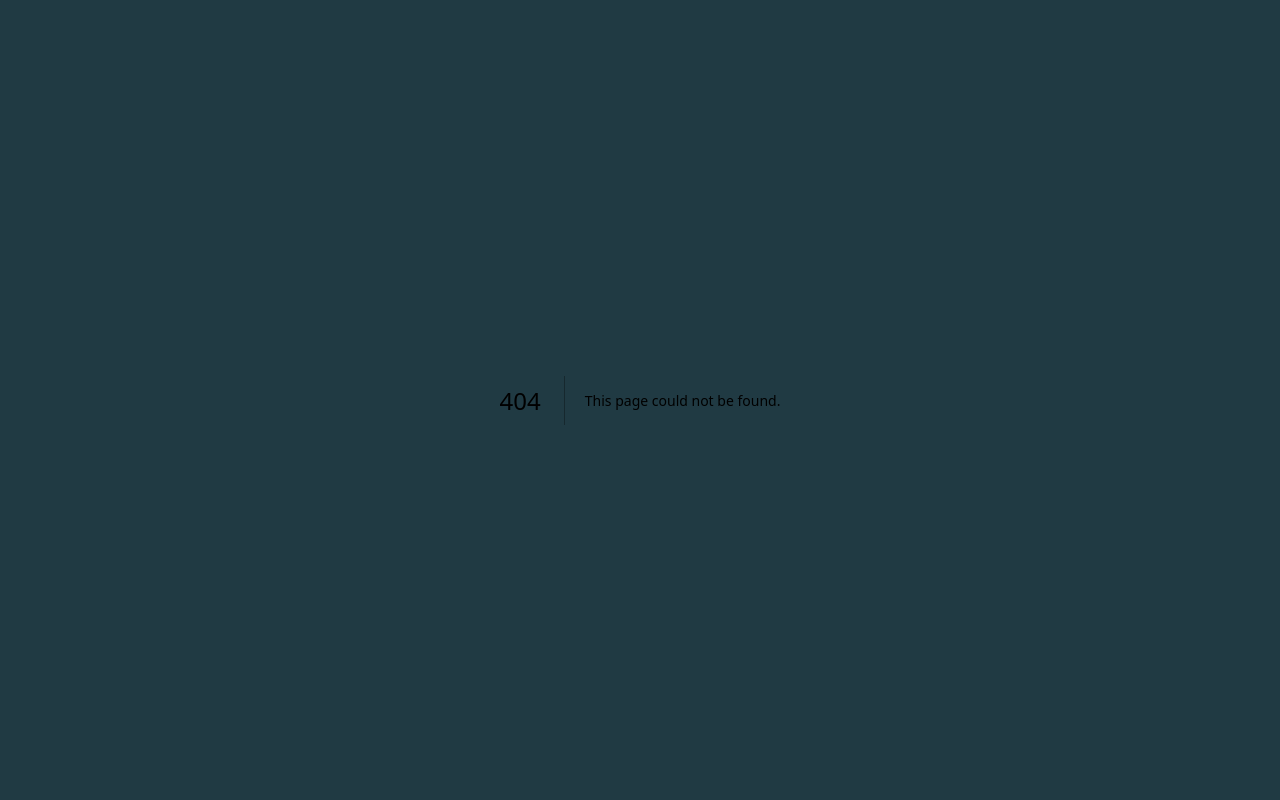
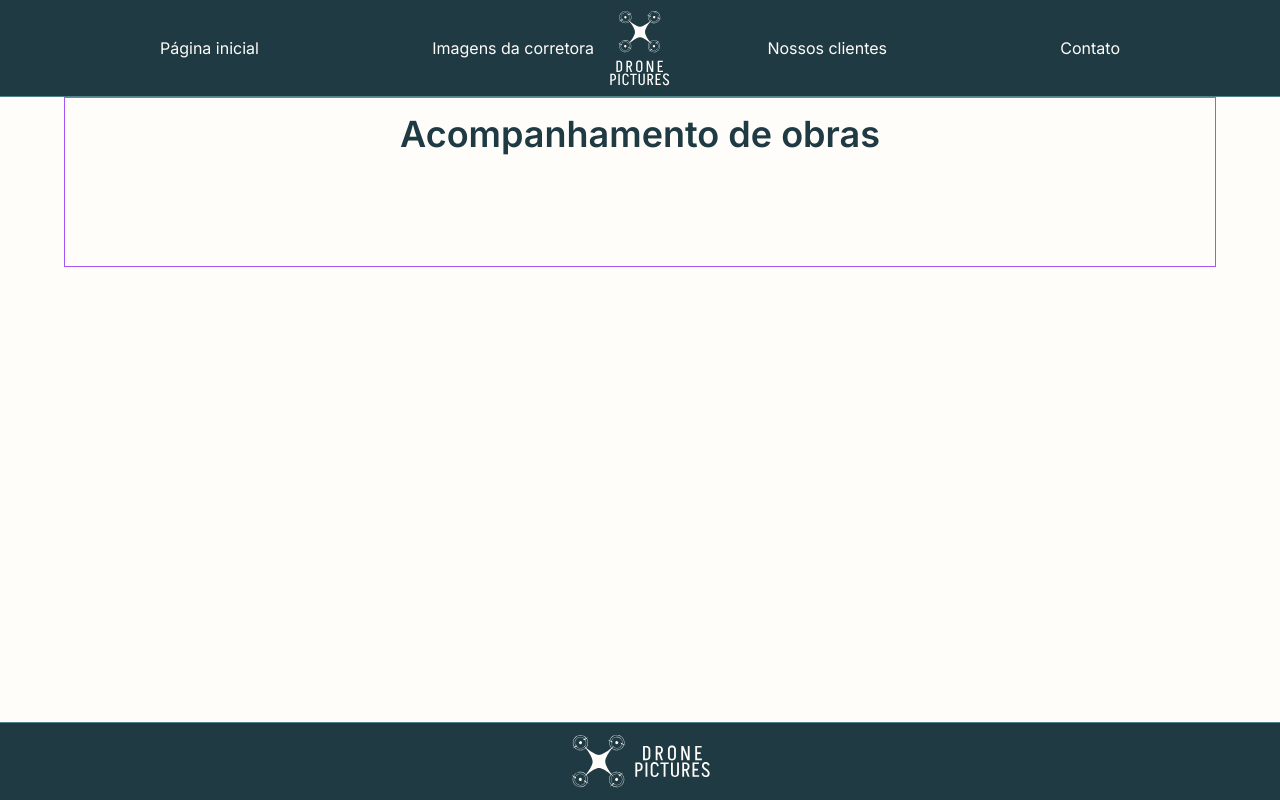
Before and after one commit to lucasnoman/drone-pictures, a Next.js app: page /ConstructionInspection/MonitoringWorks in a window 1280 px wide. Before the commit this address had no page. Built offline with nearby package versions, Linux system fonts and the light colour scheme.

Commit message:
refactor: Rename some files and call real state page on index

```diff
--- a/src/pages/construction-inspection.tsx
+++ b/src/pages/ConstructionInspection.tsx
@@ -5,7 +5,7 @@ import Header from '../components/header/Header';
 
 import crane from '/public/images/construction_inspection/crane.jpg';
 import constructionBlueprint from '/public/images/construction_inspection/construction-blueprint.jpg';
-import engineersOnConstruction from '/public/images/construction_inspection/engineers-on-construction.jpg';
+import workersOnConstruction from '/public/images/construction_inspection/workers-on-construction.jpg';
 import buildingFacade from '/public/images/construction_inspection/building-facade.jpg';
 
 export default function ConstructionInspection() {
@@ -37,14 +37,14 @@ export default function ConstructionInspection() {
               gradient={'from-teal-800/80'}
             />
           </Link>
-          <Link href='/'>
+          <Link href='/ConstructionInspection/MonitoringWorks'>
             <Card
               name={'Acompanhamento de obras'}
-              image={engineersOnConstruction}
+              image={workersOnConstruction}
               description={
                 'Seis operários trabalhando na construção de um prédio.'
               }
-              gradient={'from-lime-900/70'}
+              gradient={'from-sky-900/70'}
             />
           </Link>
           <Link href='/'>
@@ -57,12 +57,6 @@ export default function ConstructionInspection() {
               gradient={'from-amber-900/60'}
             />
           </Link>
-          {/* <Link href='/'>
-            <Card name={'Acompanhamento de obras'} image={''} />
-          </Link>
-          <Link href='/'>
-            <Card name={'...'} image={''} />
-          </Link> */}
         </main>
       </div>
 
--- /dev/null
+++ b/src/pages/ConstructionInspection/MonitoringWorks.tsx
@@ -0,0 +1,23 @@
+import Footer from '../../components/footer/Footer';
+import Header from '../../components/header/Header';
+
+export default function MonitoringWorks() {
+  return (
+    <section className='relative h-full min-h-screen bg-dp_light-100'>
+      <Header />
+      <main className='mx-auto max-w-6xl border border-purple-500 pb-6 lg:pb-24'>
+        <h1 className='py-4 text-center text-4xl font-semibold text-dp_blue-800'>
+          Acompanhamento de obras
+        </h1>
+        <section>
+          <div id='videos'></div>
+          <div id='text'></div>
+          <div id='recent-jobs'></div>
+        </section>
+      </main>
+      <footer className='absolute bottom-0 w-full'>
+        <Footer />
+      </footer>
+    </section>
+  );
+}
--- a/src/pages/index.tsx
+++ b/src/pages/index.tsx
@@ -65,7 +65,7 @@ export default function Home({ listOfImages }: ListOfImages) {
 
       <section className='flex h-44 items-center justify-evenly lg:h-64 lg:justify-center lg:gap-14 lg:bg-dp_blue-800'>
         <div className='h-full w-full lg:relative lg:bottom-12 lg:h-64 lg:w-80 lg:rounded-sm lg:outline lg:outline-1 lg:outline-offset-8 lg:outline-dp_light-200'>
-          <Link href='/construction-inspection' className='h-full w-full'>
+          <Link href='/ConstructionInspection' className='h-full w-full'>
             <div className='flex h-full w-full items-end justify-center bg-real_state_market bg-cover bg-center duration-100 ease-in lg:rounded-md lg:hover:scale-105'>
               <p className='pb-3 text-center text-dp_light-100 lg:font-bold'>
                 Inspeção de obras
@@ -75,11 +75,13 @@ export default function Home({ listOfImages }: ListOfImages) {
         </div>
 
         <div className='flex h-full w-full items-end justify-center lg:relative lg:bottom-12 lg:h-64 lg:w-80 lg:rounded-sm lg:outline lg:outline-1 lg:outline-offset-8 lg:outline-dp_orange-900'>
-          <div className='flex h-full w-full items-end justify-center bg-civil_construction bg-cover bg-center duration-100 ease-in lg:rounded-md lg:hover:scale-105'>
-            <p className='pb-3 text-center text-dp_light-100 lg:font-bold'>
-              Corretora de imóveis e imobiliárias
-            </p>
-          </div>
+          <Link href='/RealStateBrokerage' className='h-full w-full'>
+            <div className='flex h-full w-full items-end justify-center bg-civil_construction bg-cover bg-center duration-100 ease-in lg:rounded-md lg:hover:scale-105'>
+              <p className='pb-3 text-center text-dp_light-100 lg:font-bold'>
+                Imóveis e corretagem
+              </p>
+            </div>
+          </Link>
         </div>
       </section>
 
```
